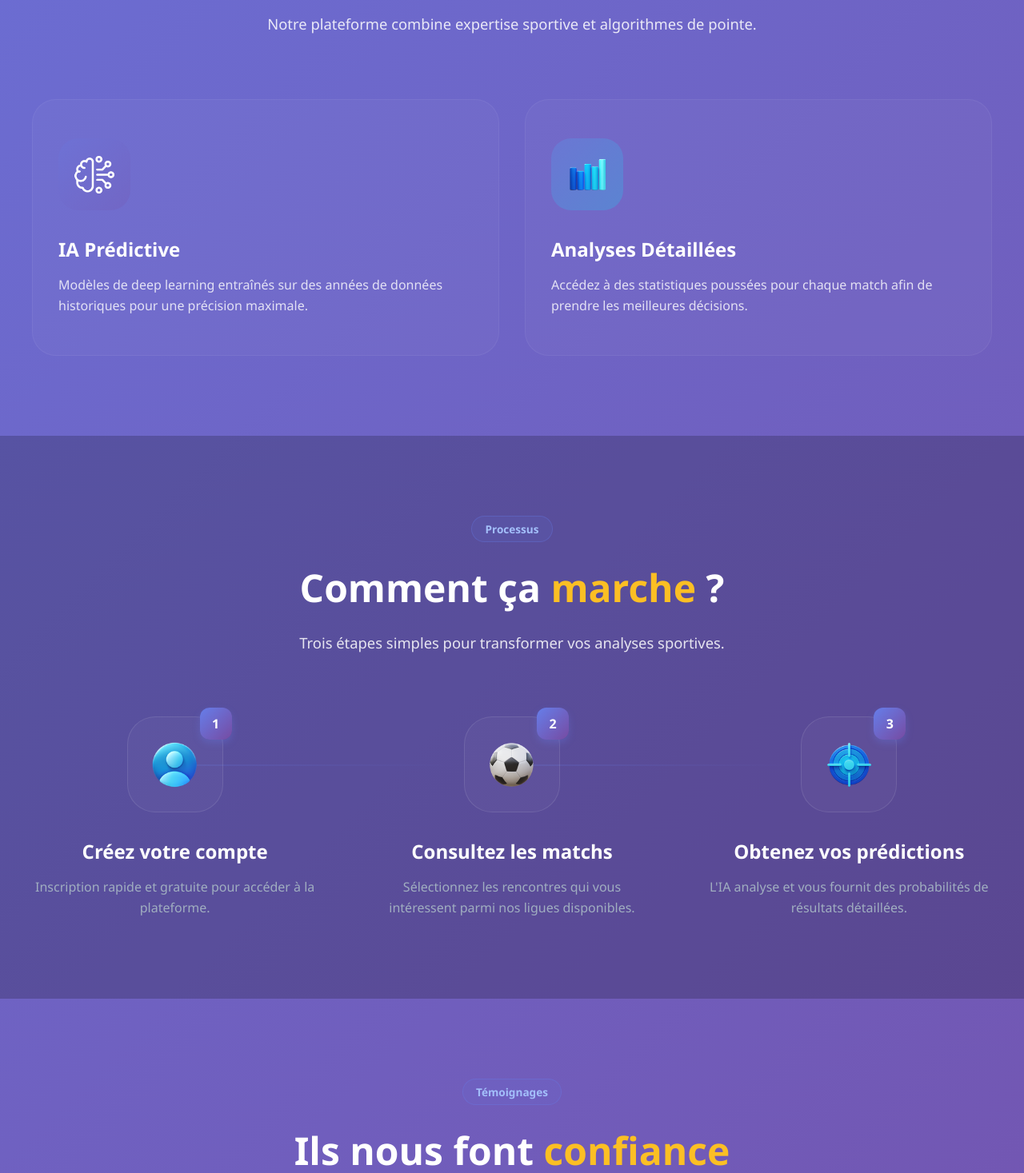
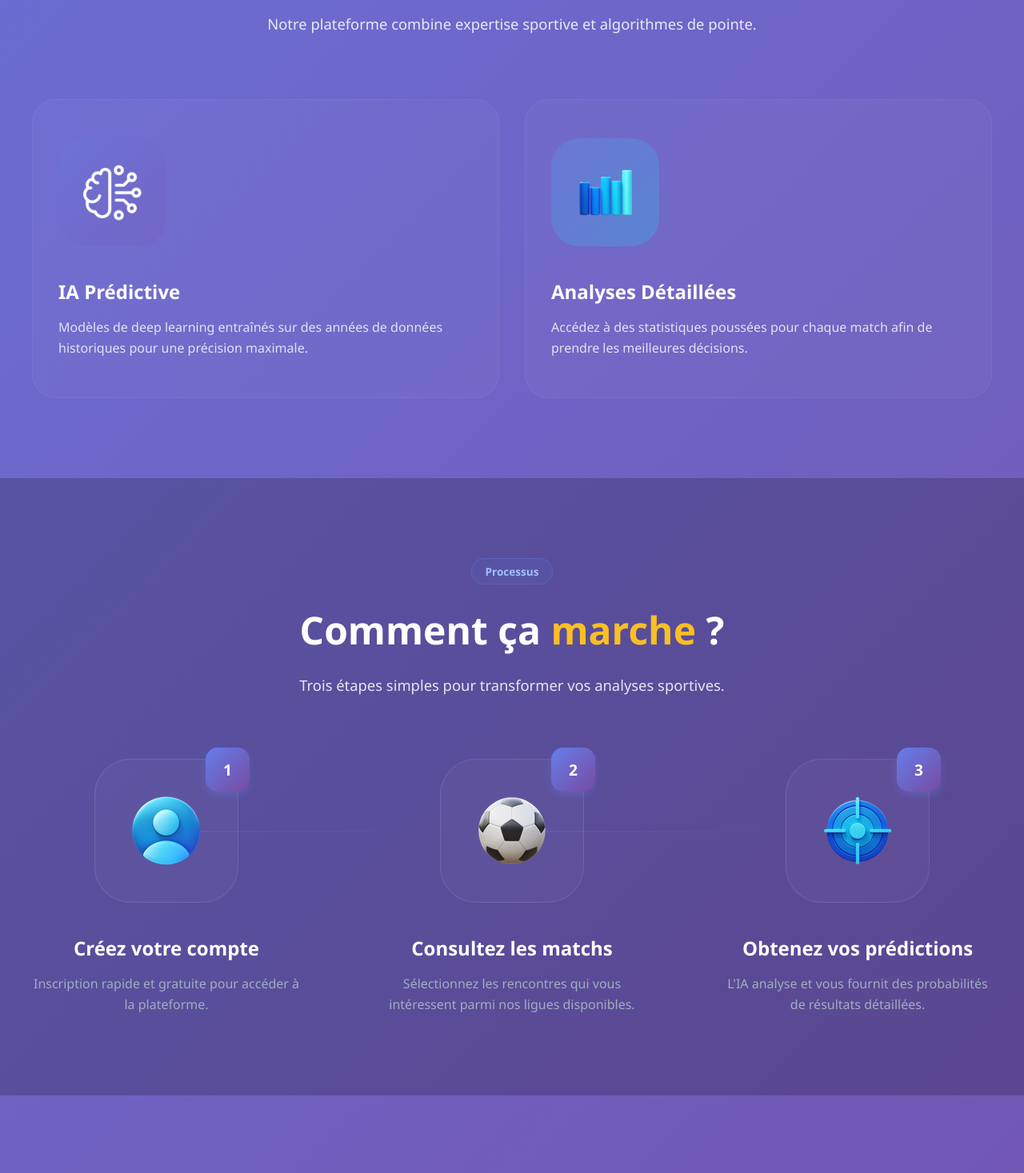
Before and after one commit to EdileneSilva/Match-Prediction-App, a Vue app in the folder match_prediction_app-front/: page / in a window 1280 px wide. Shown: the part 2252-3719 px from the top of the page at 80% size. Built offline with nearby package versions, Linux system fonts and the light colour scheme.

Commit message:
style: upscale icons and containers by 1.5x for bold visual impact

```diff
--- a/match_prediction_app-front/src/components/landing/FeaturesSection.vue
+++ b/match_prediction_app-front/src/components/landing/FeaturesSection.vue
@@ -94,13 +94,13 @@ h2 span {
 }
 
 .icon-box {
-  width: 90px;
-  height: 90px;
-  border-radius: 25px;
+  width: 135px;
+  height: 135px;
+  border-radius: 35px;
   display: flex;
   align-items: center;
   justify-content: center;
-  margin-bottom: 2rem;
+  margin-bottom: 2.5rem;
 }
 
 .feature-icon {
@@ -108,8 +108,8 @@ h2 span {
 }
 
 .feature-icon-img {
-  width: 55px;
-  height: 55px;
+  width: 80px;
+  height: 80px;
   object-fit: contain;
 }
 
--- a/match_prediction_app-front/src/components/landing/StepsSection.vue
+++ b/match_prediction_app-front/src/components/landing/StepsSection.vue
@@ -77,7 +77,7 @@ h2 span.highlight {
 .steps-grid {
   display: grid;
   grid-template-columns: repeat(3, 1fr);
-  gap: 4rem;
+  gap: 6rem;
   position: relative;
 }
 
@@ -88,31 +88,32 @@ h2 span.highlight {
 }
 
 .step-icon-wrapper {
-  width: 120px;
-  height: 120px;
+  width: 180px;
+  height: 180px;
   background: rgba(255, 255, 255, 0.03);
   border: 1px solid rgba(255, 255, 255, 0.1);
-  border-radius: 35px;
+  border-radius: 45px;
   display: flex;
   align-items: center;
   justify-content: center;
-  margin: 0 auto 2rem;
+  margin: 0 auto 2.5rem;
   position: relative;
 }
 
 .step-number {
   position: absolute;
-  top: -12px;
-  right: -12px;
-  width: 40px;
-  height: 40px;
+  top: -15px;
+  right: -15px;
+  width: 55px;
+  height: 55px;
   background: linear-gradient(135deg, #667eea, #764ba2);
-  border-radius: 12px;
+  border-radius: 15px;
   display: flex;
   align-items: center;
   justify-content: center;
   color: white;
   font-weight: 800;
+  font-size: 1.2rem;
   box-shadow: 0 4px 10px rgba(102, 126, 234, 0.3);
 }
 
@@ -124,8 +125,8 @@ h2 span.highlight {
 }
 
 .step-icon-img {
-  width: 65px;
-  height: 65px;
+  width: 100px;
+  height: 100px;
   object-fit: contain;
 }
 
@@ -143,7 +144,7 @@ h3 {
 
 .step-connector {
   position: absolute;
-  top: 60px;
+  top: 90px;
   right: -50%;
   width: 100%;
   height: 2px;
```
